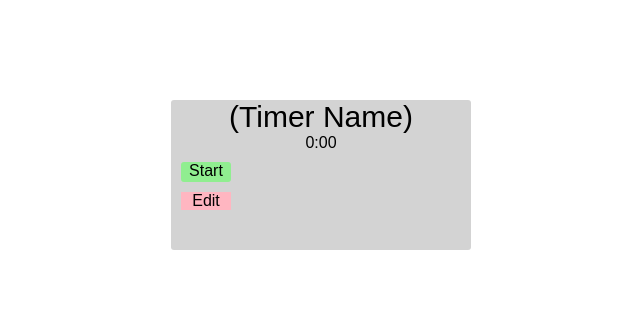
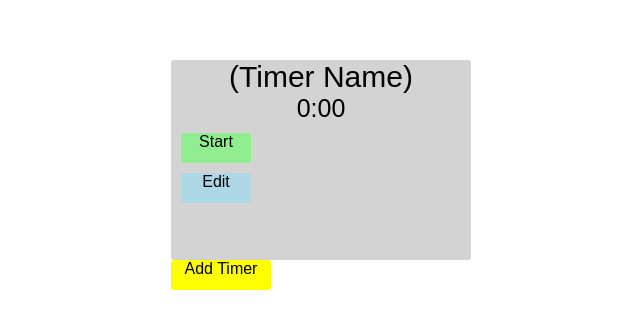
Before and after one commit to jacobira/react-timer-project, a React (Create React App) app: page / in a window 1280 px wide. Shown: the part 225-554 px from the top of the page, without its empty margins (319-959 px from the left). Built offline with nearby package versions, Linux system fonts and the light colour scheme.

Commit message:
Start-Stop button content/color now changes when clicked depending on initial state.

```diff
--- a/src/App.css
+++ b/src/App.css
@@ -17,6 +17,14 @@ body {
   display: flex;
   justify-content: center;
   align-items: center;
+}
+
+.addTimer {
+  height: 30px;
+  width: 100px;
+  border-radius: 3px;
+  cursor: pointer;
+  background-color: yellow;
 }
 
 /*.App-logo {*/
--- a/src/App.js
+++ b/src/App.js
@@ -6,10 +6,19 @@ class App extends Component {
   render() {
     return (
       <div className="App">
+        <div className="content">
           <Timer />
+          <div className="addTimer" onClick={addTimer}>
+            Add Timer
+          </div>
+        </div>
       </div>
     );
   }
 }
 
 export default App;
+
+const addTimer = function() {
+    console.log("'Add Timer' clicked");
+};
--- a/src/components/timer.css
+++ b/src/components/timer.css
@@ -1,5 +1,5 @@
 .timer-box {
-    height: 150px;
+    height: 200px;
     width: 300px;
     border-radius: 3px;
     background-color: lightgray;
@@ -9,18 +9,26 @@
     font-size: 30px;
 }
 
+.timer-numbers {
+    font-size: 25px;
+}
+
 .button {
-    height: 20px;
-    width: 50px;
+    height: 30px;
+    width: 70px;
     border-radius: 3px;
     cursor: pointer;
     margin: 10px;
 }
 
-.start-stop {
+.start {
     background-color: lightgreen;
 }
 
-.edit {
+.stop {
     background-color: lightpink;
 }
+
+.edit {
+    background-color: lightblue;
+}
--- a/src/components/timer.js
+++ b/src/components/timer.js
@@ -2,28 +2,24 @@ import React, { Component } from 'react';
 import './timer.css';
 
 export class Timer extends Component {
-
-    timerName = "(Timer Name)";
-    timerTime = "0:00";
-    timerStartStop = "Start";
 
     render() {
         return (
             <div className="timer-box">
                 <div className="timer-content">
                     <div className="timer-name">
-                        {this.timerName}
+                        (Timer Name)
                     </div>
                     <div className="timer-numbers">
-                        {this.timerTime}
+                        0:00
                     </div>
                 </div>
                 <div className="box-bottom">
-                    <div className="button start-stop">
-                        {this.timerStartStop}
+                    <div className="button start" id="start-stop" onClick={this.startStop}>
+                        Start
                     </div>
-                    <div className="button edit-delete">
-                        <div className="edit">
+                    <div className="edit-delete">
+                        <div className="button edit">
                             Edit
                         </div>
                         <div className="delete">
@@ -34,4 +30,24 @@ export class Timer extends Component {
             </div>
         )
     }
+
+    startStop() {
+
+        let element = document.getElementById("start-stop");
+
+        if (element.innerHTML === "Start"){
+            element.innerHTML = "Stop";
+            element.classList.remove("start");
+            element.classList.add("stop");
+            console.log("Timer started");
+            return;
+        }
+
+        if (element.innerHTML === "Stop"){
+            element.innerHTML = "Start";
+            element.classList.remove("stop");
+            element.classList.add("start");
+            console.log("Timer stopped");
+        }
+    }
 }
```
